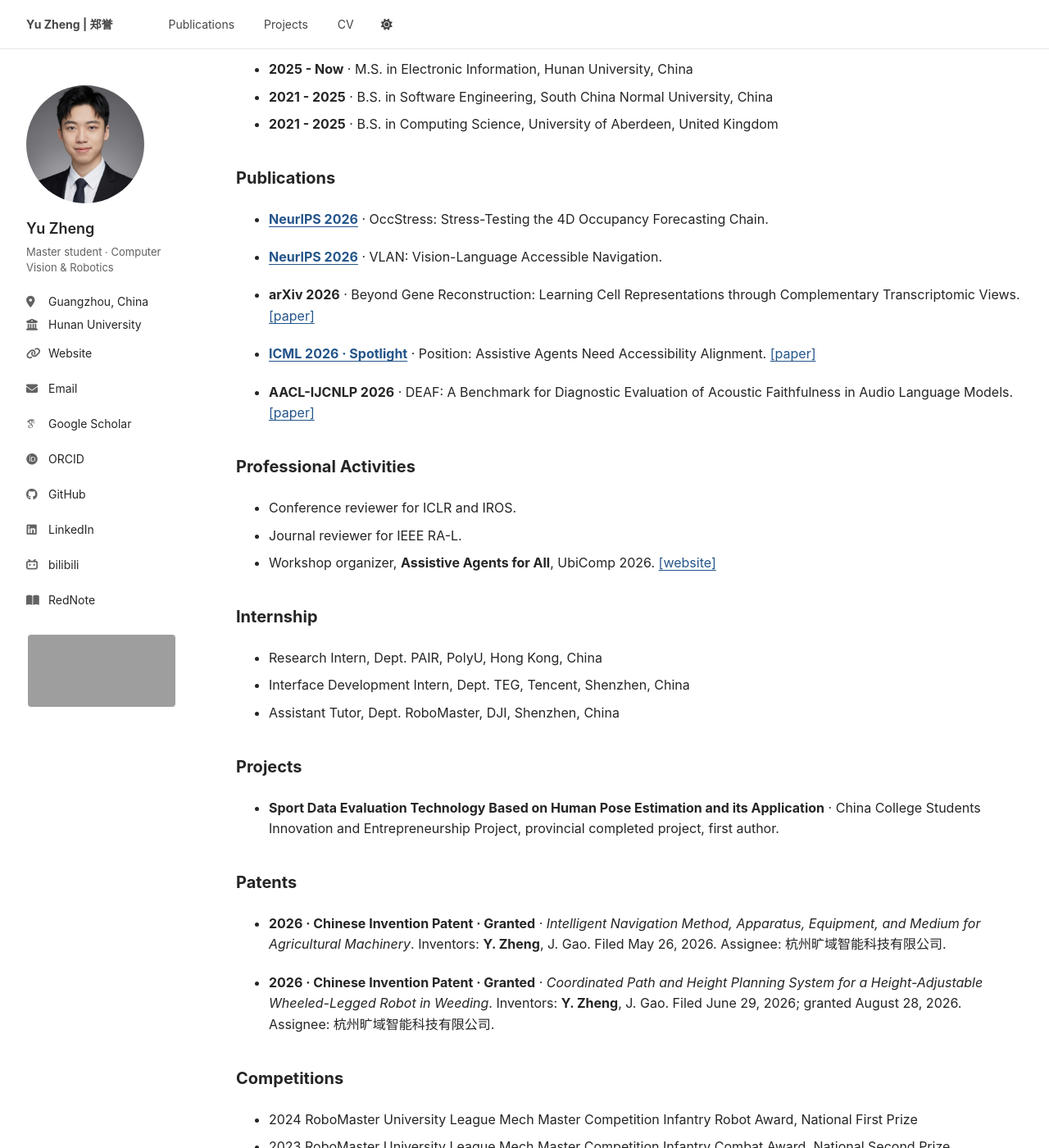
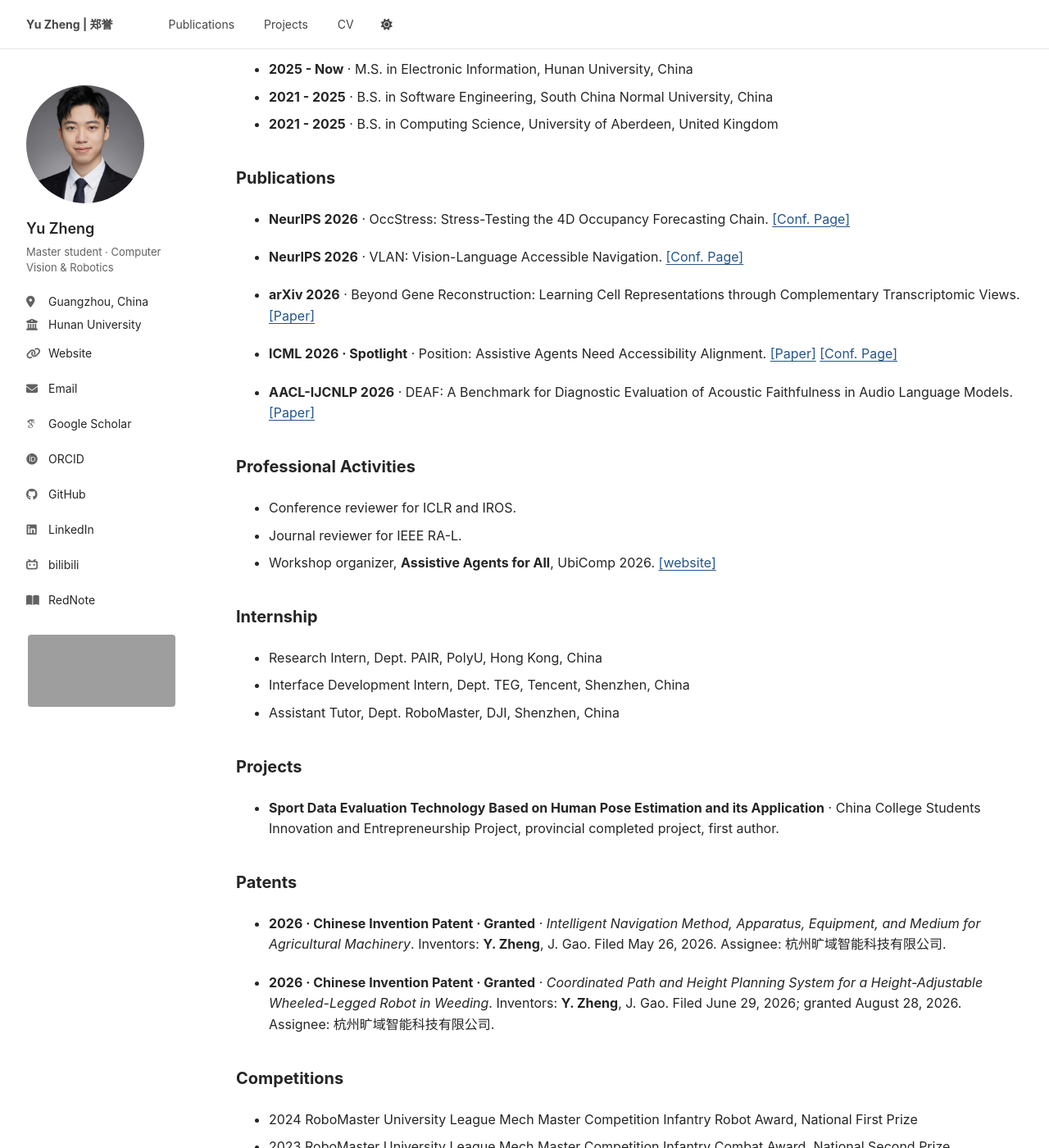
Before and after one commit to FaterYU/FaterYU.github.io, a Jekyll site: the page built from _pages/cv.md, in a window 1280 px wide and 1400 px high, scrolled down 274 px. Shown: the whole window at 82% size. Built offline with Jekyll 4.4.1, drawn with Linux system fonts in a browser that asks for light colours; some web fonts are replaced; grey boxes are pictures that could not be loaded.

Commit message:
Move conference links to publication resource rows

```diff
--- a/_data/profile.yml
+++ b/_data/profile.yml
@@ -33,7 +33,6 @@ publications:
   # Sort by first preprint month when available; acceptance does not change order.
   # These two entries temporarily use the acceptance month until preprint dates are available.
   - venue: "NeurIPS 2026"
-    venue_url: "https://neurips.cc/virtual/2026/poster/138986"
     sort_month: "2026-09"
     title: "VLAN: Vision-Language Accessible Navigation"
     id: "vlan"
@@ -51,8 +50,10 @@ publications:
     image: "/images/publications/vlan-overview.png"
     image_alt: "VLAN overview showing accessible navigation paths and obstacle accessibility across different users and robots"
     featured: true
+    links:
+      - label: "Conf. Page"
+        url: "https://neurips.cc/virtual/2026/poster/138986"
   - venue: "NeurIPS 2026"
-    venue_url: "https://neurips.cc/virtual/2026/poster/139118"
     sort_month: "2026-09"
     title: "OccStress: Stress-Testing the 4D Occupancy Forecasting Chain"
     id: "occstress"
@@ -71,6 +72,9 @@ publications:
     image: "/images/publications/occstress-overview.png"
     image_alt: "OccStress overview showing upstream and controlled occupancy corruptions and their propagation through the 4D occupancy forecasting chain"
     featured: true
+    links:
+      - label: "Conf. Page"
+        url: "https://neurips.cc/virtual/2026/poster/139118"
   - venue: "arXiv 2026"
     sort_month: "2026-08"
     title: "Beyond Gene Reconstruction: Learning Cell Representations through Complementary Transcriptomic Views"
@@ -93,7 +97,6 @@ publications:
       - label: "Paper"
         url: "https://arxiv.org/abs/2608.00985"
   - venue: "ICML 2026 · Spotlight"
-    venue_url: "https://icml.cc/virtual/2026/poster/67129"
     sort_month: "2026-05"
     title: "Position: Assistive Agents Need Accessibility Alignment"
     authors:
@@ -112,6 +115,8 @@ publications:
     links:
       - label: "Paper"
         url: "https://arxiv.org/abs/2605.13579"
+      - label: "Conf. Page"
+        url: "https://icml.cc/virtual/2026/poster/67129"
   - venue: "AACL-IJCNLP 2026"
     sort_month: "2026-03"
     title: "DEAF: A Benchmark for Diagnostic Evaluation of Acoustic Faithfulness in Audio Language Models"
--- a/_includes/profile-publication-card.html
+++ b/_includes/profile-publication-card.html
@@ -7,7 +7,7 @@
     </figure>
   {% endif %}
   <div class="profile-publication__body">
-    {% if publication.venue %}<p class="profile-publication__meta">{% if publication.venue_url %}<a href="{{ publication.venue_url | escape }}" title="Conference page">{{ publication.venue }}</a>{% else %}{{ publication.venue }}{% endif %}</p>{% endif %}
+    {% if publication.venue %}<p class="profile-publication__meta">{{ publication.venue }}</p>{% endif %}
     <{{ include.heading | default: "h3" }}>{{ publication.title }}</{{ include.heading | default: "h3" }}>
     {% if publication.authors %}
       <p class="profile-publication__authors">
--- a/_pages/cv.md
+++ b/_pages/cv.md
@@ -26,7 +26,7 @@ redirect_from:
 
 {% assign publications = site.data.profile.publications | where_exp: "publication", "publication.hidden != true" | sort: 'sort_month' | reverse %}
 {% for publication in publications %}
-- **{% if publication.venue_url %}[{{ publication.venue }}]({{ publication.venue_url }}){% else %}{{ publication.venue }}{% endif %}** · {{ publication.title }}. {% for link in publication.links %}[[{{ link.label | downcase }}]]({{ link.url }}) {% endfor %}
+- **{{ publication.venue }}** · {{ publication.title }}. {% for link in publication.links %}[[{{ link.label }}]]({{ link.url }}) {% endfor %}
 {% endfor %}
 
 ## Professional Activities
--- a/_sass/layout/_profile.scss
+++ b/_sass/layout/_profile.scss
@@ -253,11 +253,6 @@
     & + .profile-publication { border-top: 1px solid var(--profile-border-color); }
     h2, h3 { margin: 0 0 8px; font-size: 18px; font-weight: 600; line-height: 1.45; }
     .profile-publication__meta { margin: 0 0 8px; font-size: 14px; font-weight: 500; color: var(--global-text-color-light); }
-    .profile-publication__meta a {
-      color: inherit;
-      text-decoration: none;
-      &:hover, &:focus-visible { text-decoration: underline; }
-    }
     .profile-publication__authors { margin: 0; color: var(--global-text-color-light); font-size: 14px; line-height: 1.6; }
     .profile-publication__authors strong { color: var(--global-text-color); font-weight: 600; }
     .profile-publication__authors sup { color: inherit; font-weight: 500; }
```
Also changed, not shown: scripts/verify_news.rb (+6 -6 lines).
